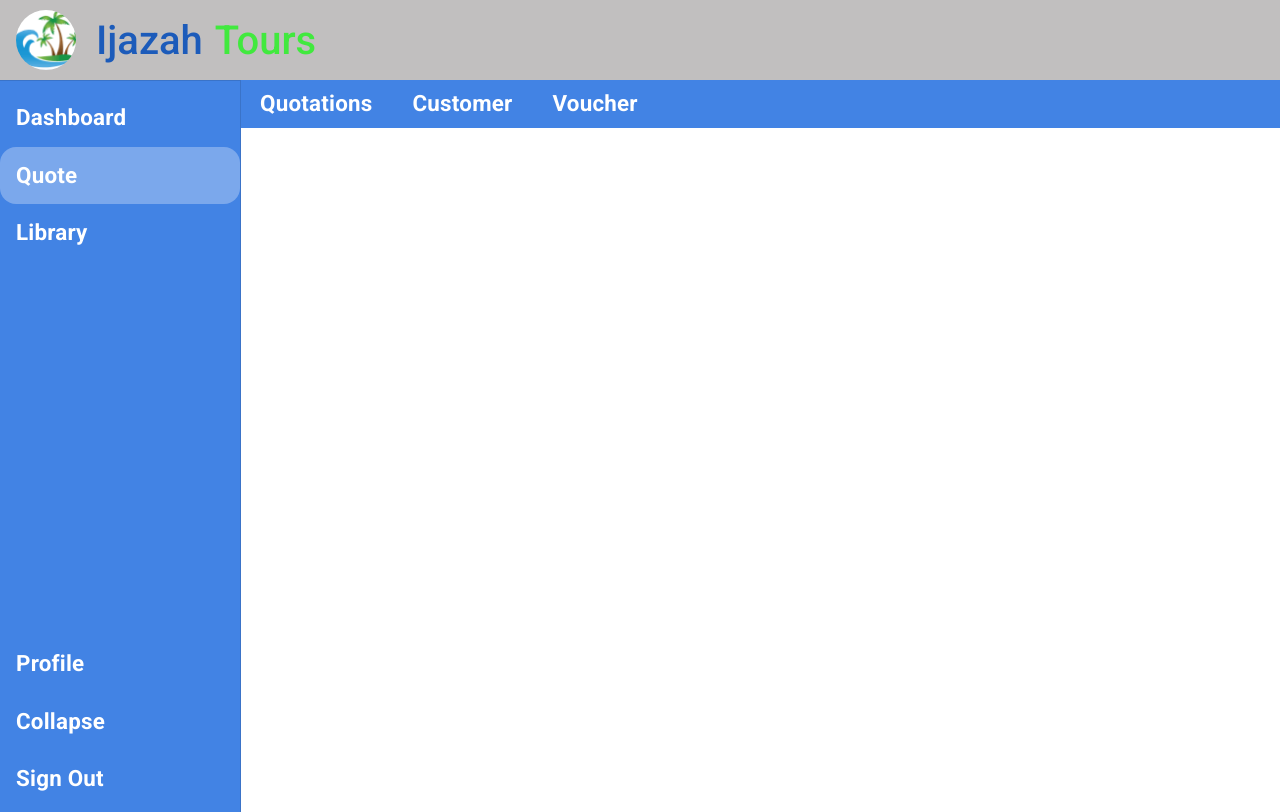
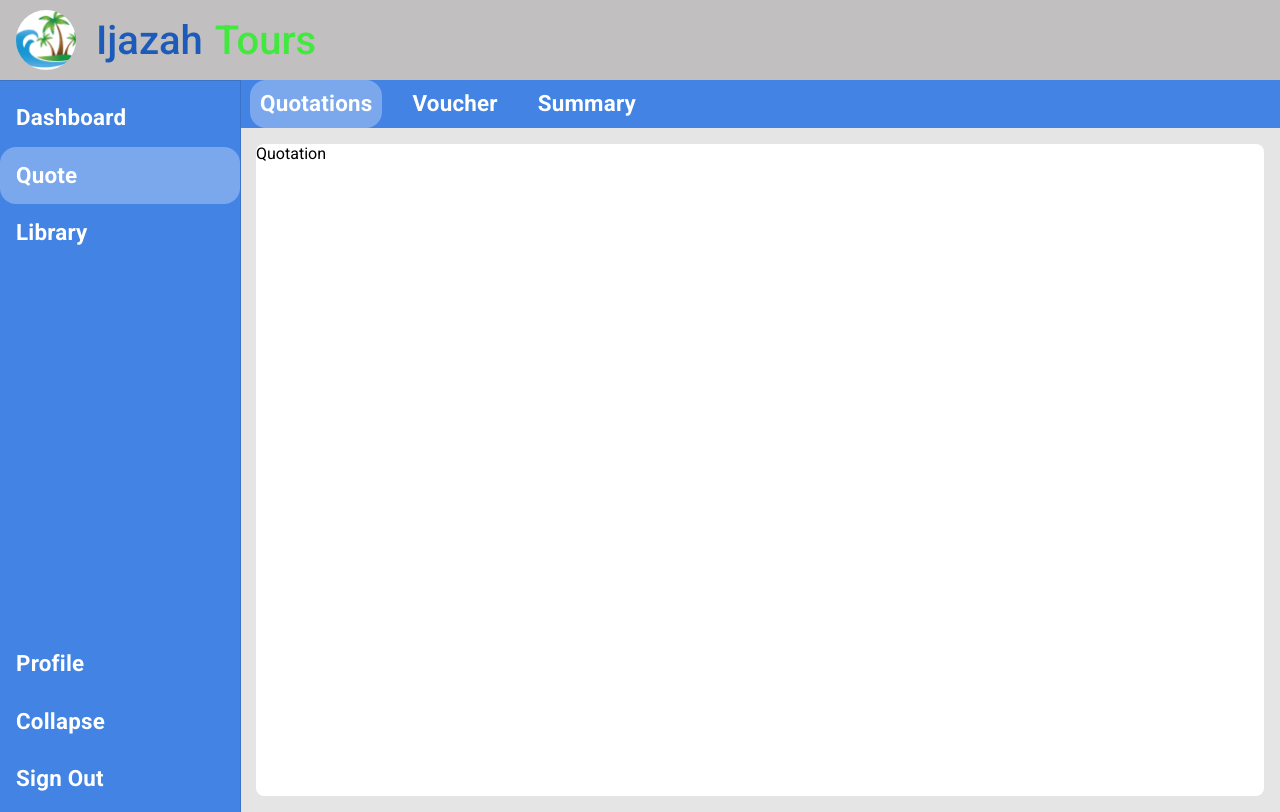
Before and after one commit to Ammar-Raneez/Ijazah_Tours, a React (Create React App) app: page /quote/quotations in a window 1280 px wide. Built offline with nearby package versions, Linux system fonts and the light colour scheme.

Commit message:
feat: initial wrappers for quote

```diff
--- a/src/App.tsx
+++ b/src/App.tsx
@@ -4,6 +4,9 @@ import Sidebar from "./organisms/Sidebar";
 import { BrowserRouter as Router, Route, Switch } from "react-router-dom";
 import styled from "styled-components";
 import Navbar from "./organisms/Navbar";
+import Quotations from "./organisms/quote/Quotations";
+import Voucher from "./organisms/quote/Voucher";
+import Summary from "./organisms/quote/Summary";
 
 function App() {
   return (
@@ -13,8 +16,25 @@ function App() {
       <Container>
         <Sidebar />
         <Switch>
-          <Route path="/">
+          <Route path="/dashboard">
             <Navbar type="dashboard" />
+          </Route>
+          <Route path="/quote">
+            <MainContent>
+              <Navbar type="quote" />
+              <Route path="/quote/quotations">
+                <Quotations />
+              </Route>
+              <Route path="/quote/voucher">
+                <Voucher />
+              </Route>
+              <Route path="/quote/summary">
+                <Summary />
+              </Route>
+            </MainContent>
+          </Route>
+          <Route path="/library">
+            <Navbar type="library" />
           </Route>
         </Switch>
       </Container>
@@ -26,4 +46,15 @@ export default App;
 
 const Container = styled.div`
   display: flex;
+  height: 91.5vh;
 `;
+
+const MainContent = styled.div`
+  display: flex;
+  width: 100%;
+  flex-direction: column;
+
+  > div:nth-child(2) {
+    flex: 1;
+  }
+`
--- /dev/null
+++ b/src/atoms/DivAtom.tsx
@@ -0,0 +1,67 @@
+import styled from "styled-components";
+
+interface DivAtomProps {
+  display?: "flex" | "inline" | "inline-block";
+  flexdirection?: "column" | "row";
+  justify?:
+    | "center"
+    | "space-between"
+    | "space-around"
+    | "space-evenly"
+    | "flex-start"
+    | "flex-end";
+  align?: "center" | "space-between" | "flex-start" | "flex-end" | "stretch";
+  flex?: number;
+  padding?: string;
+  backgroundcolor?: string;
+  height?: string;
+  width?: string;
+  borderradius?: string;
+  children?: any;
+}
+
+function DivAtom({
+  display,
+  flexdirection,
+  justify,
+  align,
+  flex,
+  padding,
+  backgroundcolor,
+  height,
+  width,
+  borderradius,
+  ...props
+}: DivAtomProps) {
+  return (
+    <StyledDivAtom
+      display={display}
+      flexdirection={flexdirection}
+      align={align}
+      justify={justify}
+      flex={flex}
+      padding={padding}
+      backgroundcolor={backgroundcolor}
+      height={height}
+      width={width}
+      borderradius={borderradius}
+    >
+      {props.children}
+    </StyledDivAtom>
+  );
+}
+
+export default DivAtom;
+
+const StyledDivAtom = styled.div<DivAtomProps>`
+  display: ${({ display }) => display};
+  flex-direction: ${({ flexdirection }) => flexdirection};
+  justify-content: ${({ justify }) => justify};
+  align-items: ${({ align }) => align};
+  flex: ${({ flex }) => flex};
+  padding: ${({ padding }) => padding};
+  background-color: ${({ backgroundcolor }) => backgroundcolor};
+  height: ${({ height }) => height};
+  width: ${({ width }) => width};
+  border-radius: ${({ borderradius }) => borderradius};
+`;
--- a/src/organisms/Header.tsx
+++ b/src/organisms/Header.tsx
@@ -1,11 +1,17 @@
-import styled from "styled-components";
 import AvatarAtom from "../atoms/AvatarAtom";
+import DivAtom from "../atoms/DivAtom";
 import SpanAtom from "../atoms/SpanAtom";
 
 function Header() {
   return (
-    <Wrapper>
-      <Container>
+    <DivAtom
+      backgroundcolor="#C1BFBF"
+      height="80px"
+      display="flex"
+      align="center"
+      padding="0 0 0 1rem"
+    >
+      <DivAtom display="flex" align="center">
         <AvatarAtom
           margin="0px 20px 0px 0px"
           alt="Logo"
@@ -26,22 +32,9 @@ function Header() {
           text="Tours"
           color="#41E93E"
         />
-      </Container>
-    </Wrapper>
+      </DivAtom>
+    </DivAtom>
   );
 }
 
 export default Header;
-
-const Wrapper = styled.div`
-  background-color: #C1BFBF;
-  height: 80px;
-  display: flex;
-  align-items: center;
-  padding-left: 1rem;
-`
-
-const Container = styled.div`
-  display: flex;
-  align-items: center;
-`;
--- a/src/organisms/Navbar.tsx
+++ b/src/organisms/Navbar.tsx
@@ -1,4 +1,4 @@
-import styled from "styled-components";
+import DivAtom from "../atoms/DivAtom";
 import LinkAtom from "../atoms/LinkAtom";
 import LinkTextAtom from "../atoms/LinkTextAtom";
 
@@ -20,7 +20,7 @@ const LINKS = [
     ],
   },
   {
-    type: "quote",
+    type: "library",
     links: [
       { key: "1", text: "Accomodation", link: "/library/accomodation" },
       { key: "2", text: "Driver", link: "/library/driver" },
@@ -37,7 +37,12 @@ function Navbar({ type }: NavbarProps) {
   const navbarType = LINKS.find((obj) => obj.type === type);
 
   return (
-    <Container>
+    <DivAtom
+      backgroundcolor="#4283e4"
+      display="flex"
+      width="100%"
+      height="3rem"
+    >
       {navbarType?.links.map((link) => (
         <LinkAtom
           padding="0px 10px 0px 10px"
@@ -48,15 +53,8 @@ function Navbar({ type }: NavbarProps) {
           <LinkTextAtom text={link.text} />
         </LinkAtom>
       ))}
-    </Container>
+    </DivAtom>
   );
 }
 
 export default Navbar;
-
-const Container = styled.div`
-  background-color: #4283e4;
-  display: flex;
-  width: 100%;
-  height: 3rem;
-`;
--- a/src/organisms/Sidebar.tsx
+++ b/src/organisms/Sidebar.tsx
@@ -1,15 +1,10 @@
 import { useState } from "react";
 import styled from "styled-components";
 import clsx from "clsx";
-import {
-  Divider,
-  Drawer,
-  List,
-  ListItem,
-  makeStyles,
-} from "@material-ui/core";
+import { Divider, Drawer, List, ListItem, makeStyles } from "@material-ui/core";
 import LinkAtom from "../atoms/LinkAtom";
 import LinkTextAtom from "../atoms/LinkTextAtom";
+import DivAtom from "../atoms/DivAtom";
 
 const drawerWidth = 240;
 
@@ -72,7 +67,12 @@ function Sidebar() {
             </ListItem>
           </LinkAtom>
         ))}
-        <BottomContainer>
+        <DivAtom
+          flex={1}
+          display="flex"
+          flexdirection="column"
+          justify="flex-end"
+        >
           <ListItem button key="Profile">
             <LinkTextAtom text="Profile" />
           </ListItem>
@@ -82,7 +82,7 @@ function Sidebar() {
           <ListItem button key="Sign Out">
             <LinkTextAtom text="Sign Out" />
           </ListItem>
-        </BottomContainer>
+        </DivAtom>
       </StyledList>
     </StyledDrawer>
   );
@@ -109,10 +109,3 @@ const StyledList = styled(List)`
   flex-direction: column;
   height: 100%;
 `;
-
-const BottomContainer = styled.div`
-  flex: 1;
-  display: flex;
-  flex-direction: column;
-  justify-content: flex-end;
-`;
--- /dev/null
+++ b/src/organisms/quote/Quotations.tsx
@@ -0,0 +1,13 @@
+import DivAtom from "../../atoms/DivAtom";
+
+function Quotations() {
+  return (
+    <DivAtom backgroundcolor="#E5E5E5" padding="1rem">
+      <DivAtom backgroundcolor="white" height="100%" borderradius="0.5rem">
+        Quotation
+      </DivAtom>
+    </DivAtom>
+  );
+}
+
+export default Quotations;
--- /dev/null
+++ b/src/organisms/quote/Summary.tsx
@@ -0,0 +1,13 @@
+import DivAtom from "../../atoms/DivAtom";
+
+function Summary() {
+  return (
+    <DivAtom backgroundcolor="#E5E5E5" padding="1rem">
+      <DivAtom backgroundcolor="white" height="100%" borderradius="0.5rem">
+        Summary
+      </DivAtom>
+    </DivAtom>
+  );
+}
+
+export default Summary;
--- /dev/null
+++ b/src/organisms/quote/Voucher.tsx
@@ -0,0 +1,13 @@
+import DivAtom from "../../atoms/DivAtom";
+
+function Voucher() {
+  return (
+    <DivAtom backgroundcolor="#E5E5E5" padding="1rem">
+      <DivAtom backgroundcolor="white" height="100%" borderradius="0.5rem">
+        Voucher
+      </DivAtom>
+    </DivAtom>
+  );
+}
+
+export default Voucher;
```
